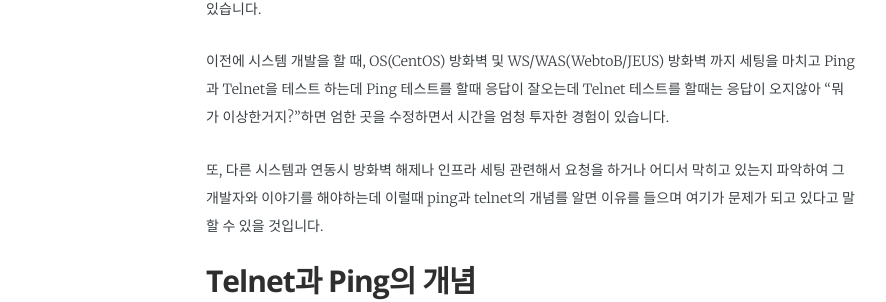
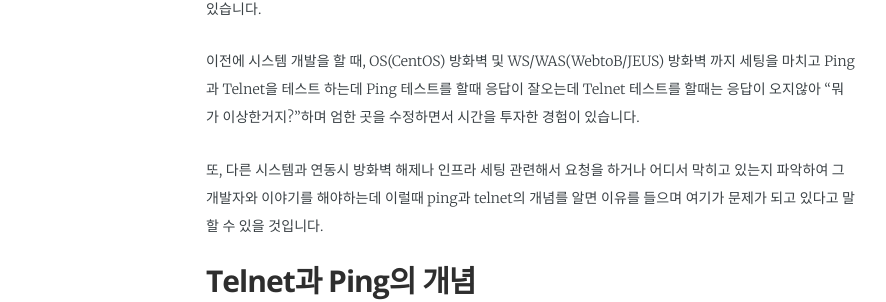
Before and after one commit to jwillmer/jekyllDecent, a Jekyll site: the page built from _posts/2019-02-12-telnet-ping-difference.md, in a window 1280 px wide. Shown: the part 581-883 px from the top of the page, without its empty margins (109-995 px from the left). Built offline with Jekyll 4.4.1, drawn with Linux system fonts in a browser that asks for light colours; some web fonts are replaced; some of the changed text lies outside the part shown.

Commit message:
Update 2019-02-12-telnet-ping-difference.md

```diff
--- a/_posts/2019-02-12-telnet-ping-difference.md
+++ b/_posts/2019-02-12-telnet-ping-difference.md
@@ -22,7 +22,7 @@ Ping은 IP가 열였는지 확인하는 용도 정도로만 알고 있습니다.
 OS(CentOS) 방화벽 및 WS/WAS(WebtoB/JEUS) 방화벽 까지 세팅을 마치고
 Ping과 Telnet을 테스트 하는데
 Ping 테스트를 할때 응답이 잘오는데 Telnet 테스트를 할때는 응답이 오지않아
-"뭐가 이상한거지?"하면 엄한 곳을 수정하면서 시간을 엄청 투자한 경험이 있습니다.
+"뭐가 이상한거지?"하며 엄한 곳을 수정하면서 시간을  투자한 경험이 있습니다.
 
 또, 다른 시스템과 연동시 방화벽 해제나 인프라 세팅 관련해서
 요청을 하거나 어디서 막히고 있는지 파악하여 그 개발자와 이야기를 해야하는데
```
Also changed, not shown: other parts of _posts/2019-02-12-telnet-ping-difference.md (+1 -1 lines).
